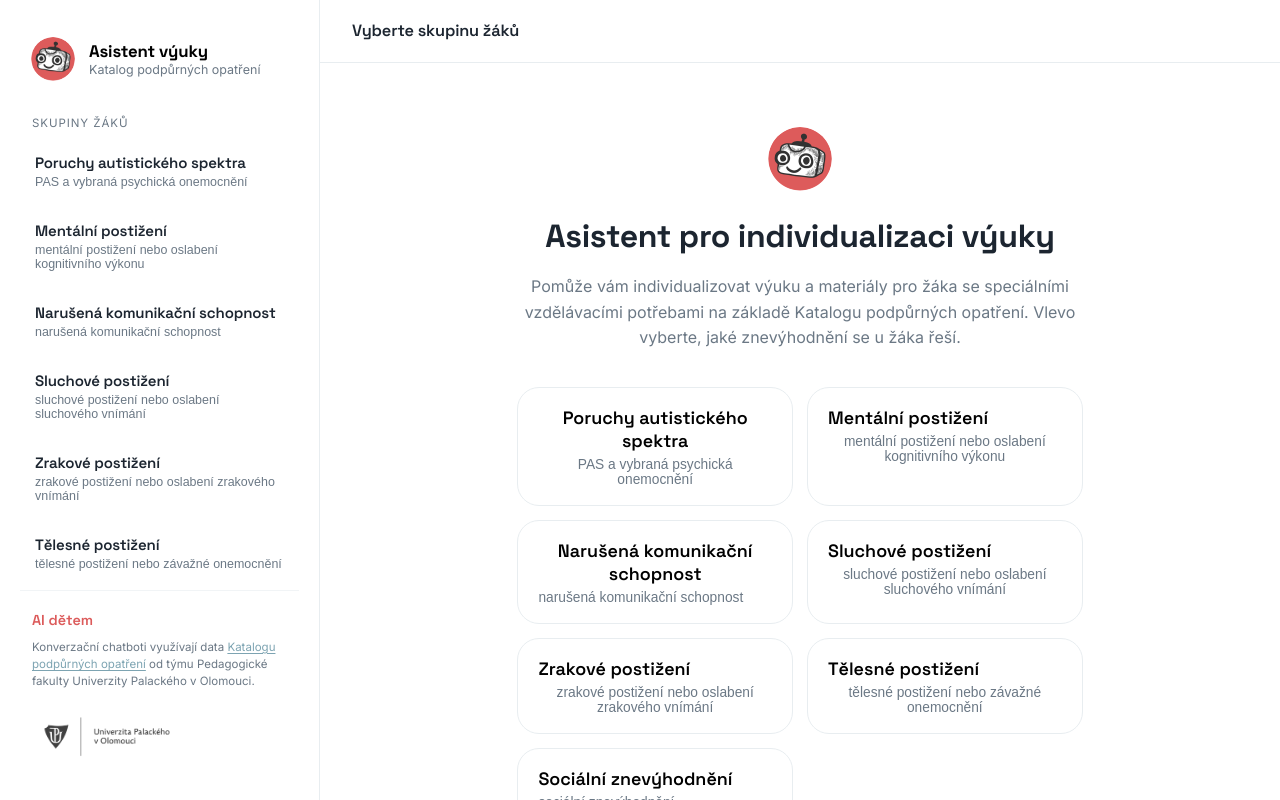
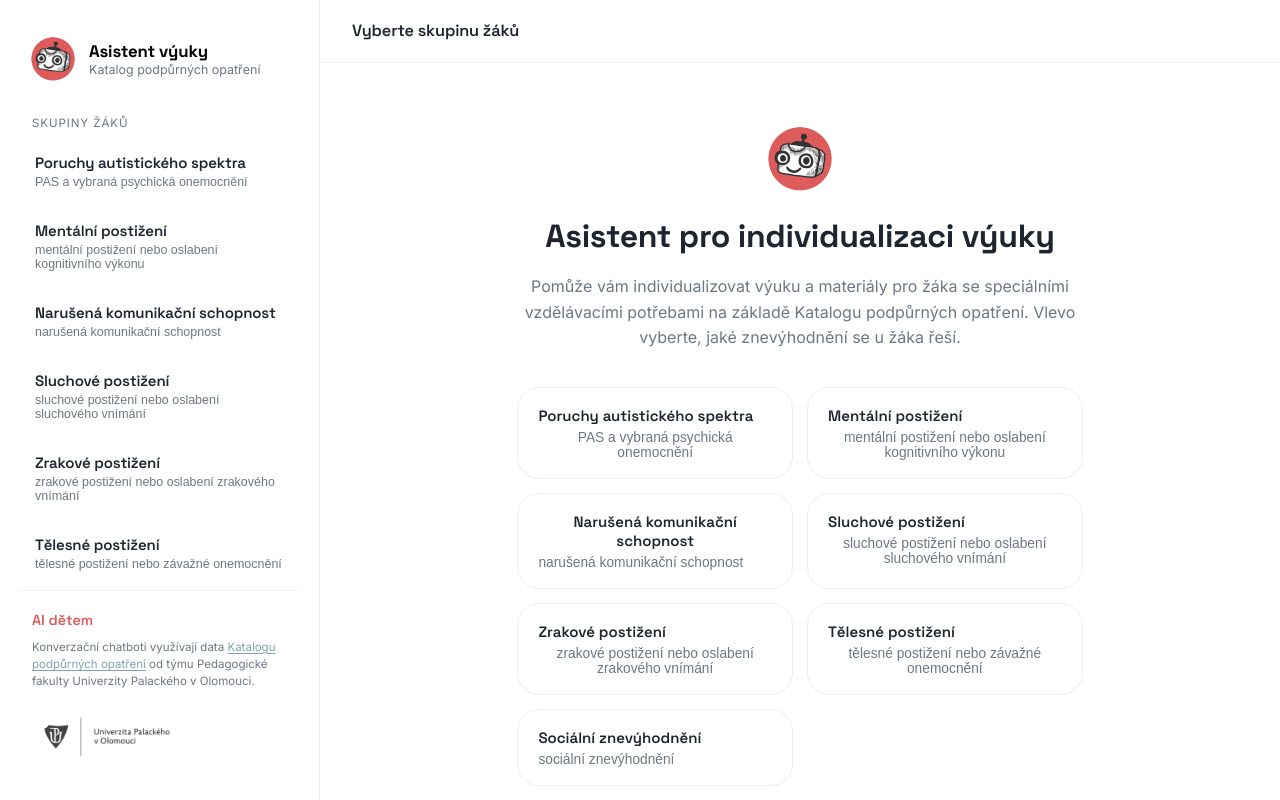
Before and after one commit to aidetemcz/podpurna-opatreni, a Next.js app: page / in a window 1280 px wide. Built offline with nearby package versions, Linux system fonts and the light colour scheme.

Commit message:
app: nadpisy dlaždic sjednoceny s levým menu (0.94rem)
Co-Authored-By: Claude Opus 4.8 <noreply@anthropic.com>
Claude-Session: https://claude.ai/code/session_01DmNQ6UWLTVyup2RLPHgE9X

```diff
--- a/app/globals.css
+++ b/app/globals.css
@@ -340,7 +340,8 @@ h3,
 .wc-name {
   font-family: var(--font-heading);
   font-weight: 600;
-  font-size: 1.12rem;
+  font-size: 0.94rem;
+  color: var(--ink);
 }
 
 .wc-desc {
```
